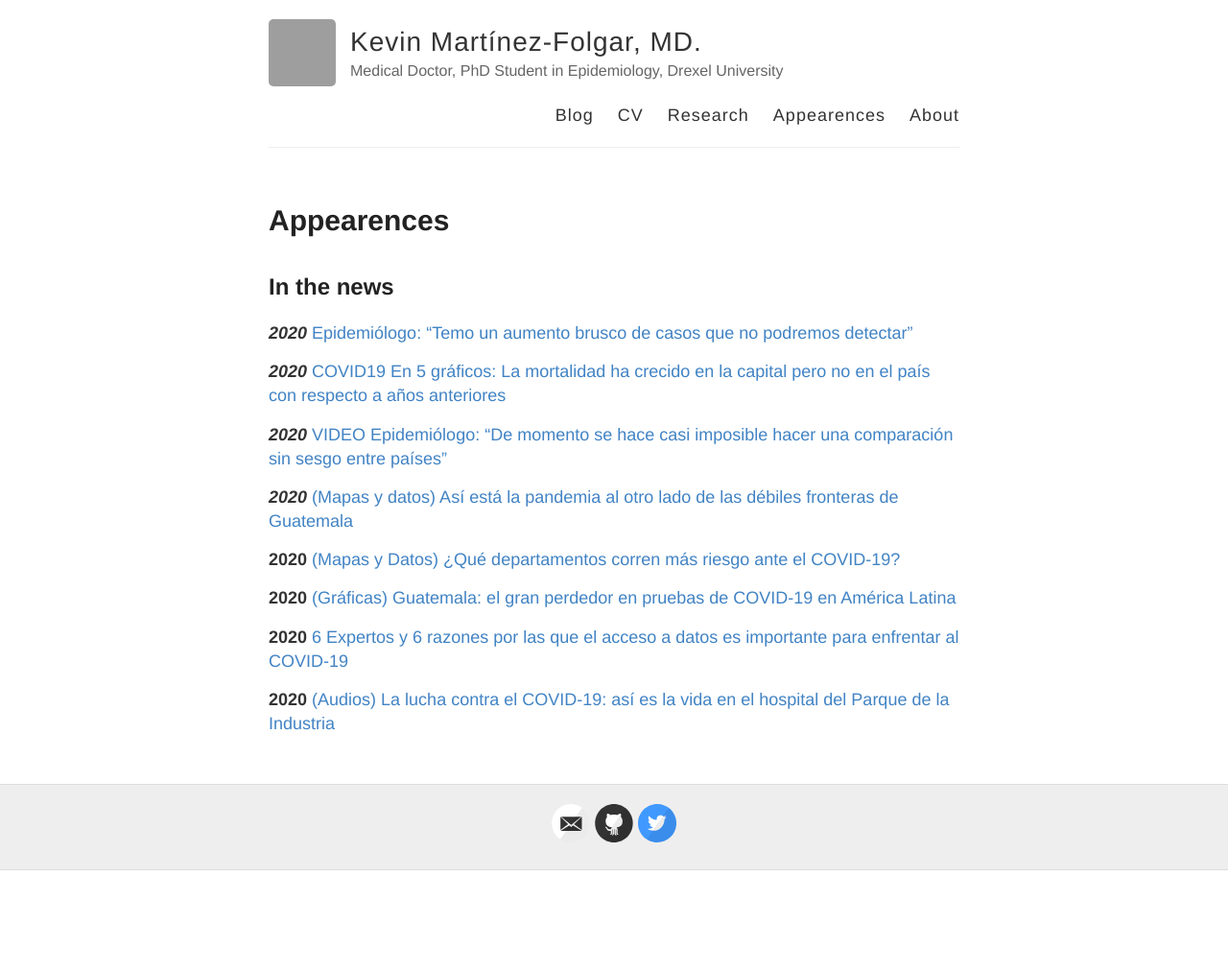
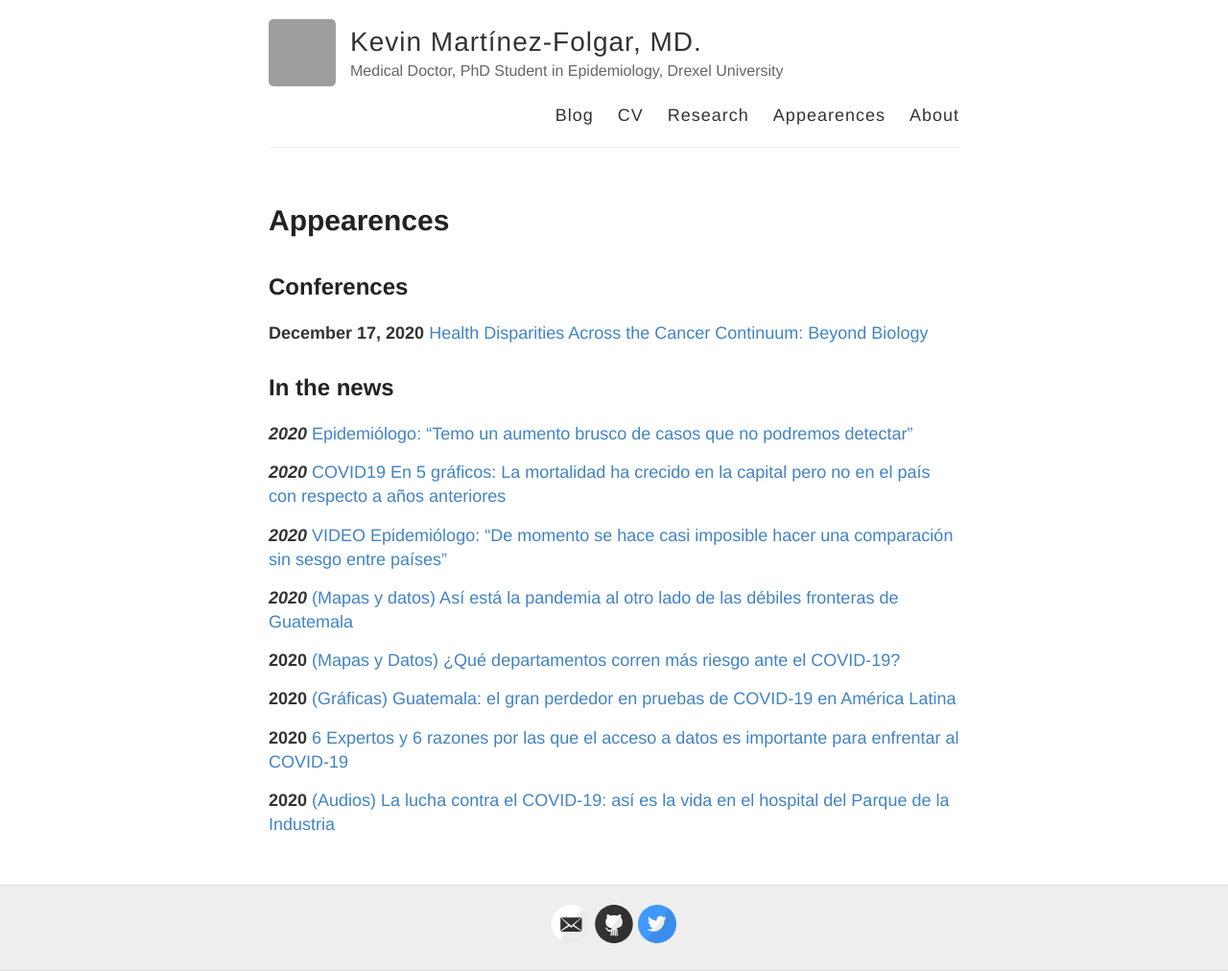
Before and after one commit to kmfolgar/kmartinez.com, a Jekyll site: the page built from appearences.md, in a window 1280 px wide. Shown: the whole page at 96% size. Built offline with Jekyll 4.4.1, drawn with Linux system fonts in a browser that asks for light colours; before the commit the page ends 907 px from its top, so only the background shows below that; grey boxes are pictures that could not be loaded.

Commit message:
update appearences

```diff
--- a/appearences.md
+++ b/appearences.md
@@ -4,6 +4,11 @@ layout: page
 permalink: /appearences/
 output: pdf_document
 ---
+
+## Conferences
+
+
+**December 17, 2020**  [Health Disparities Across the Cancer Continuum: Beyond Biology](https://epiresearch.org/event/health-disparities-across-the-cancer-continuum-beyond-biology/)
 
 
 ## In the news
```
